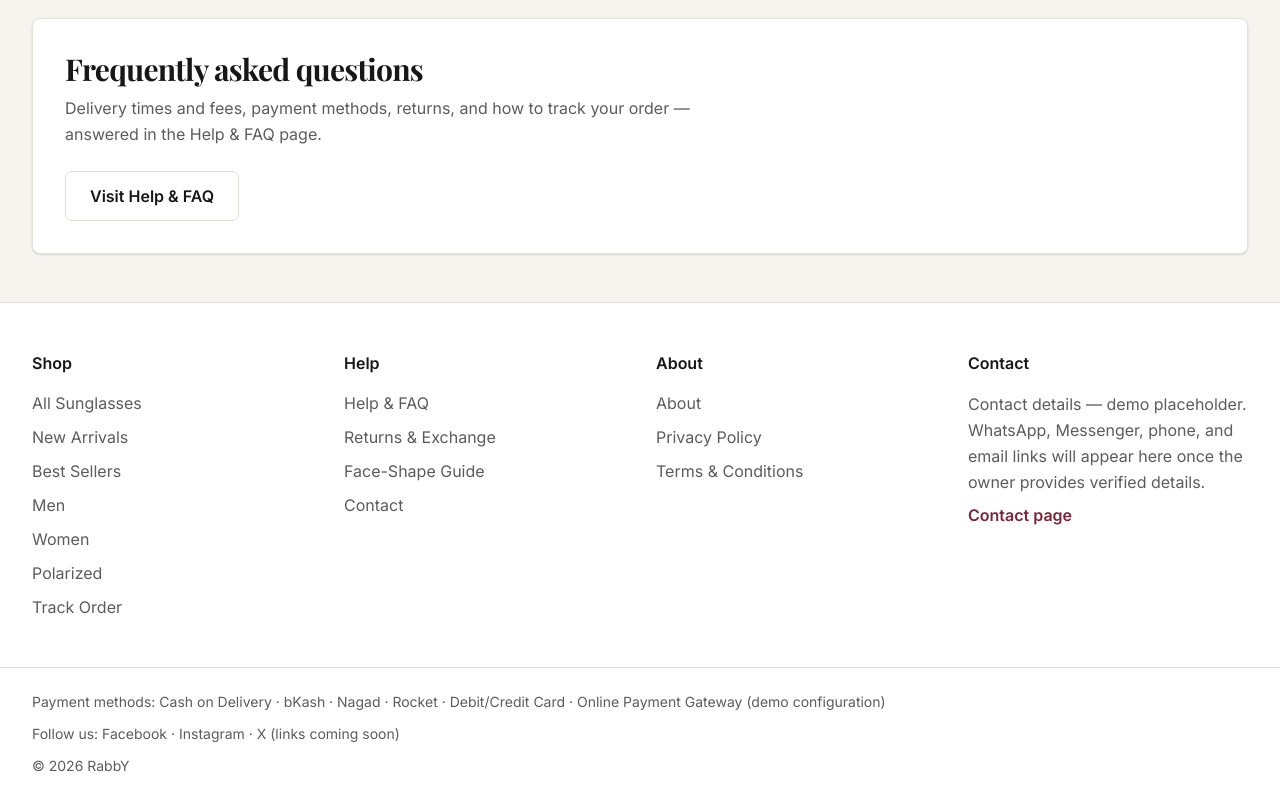
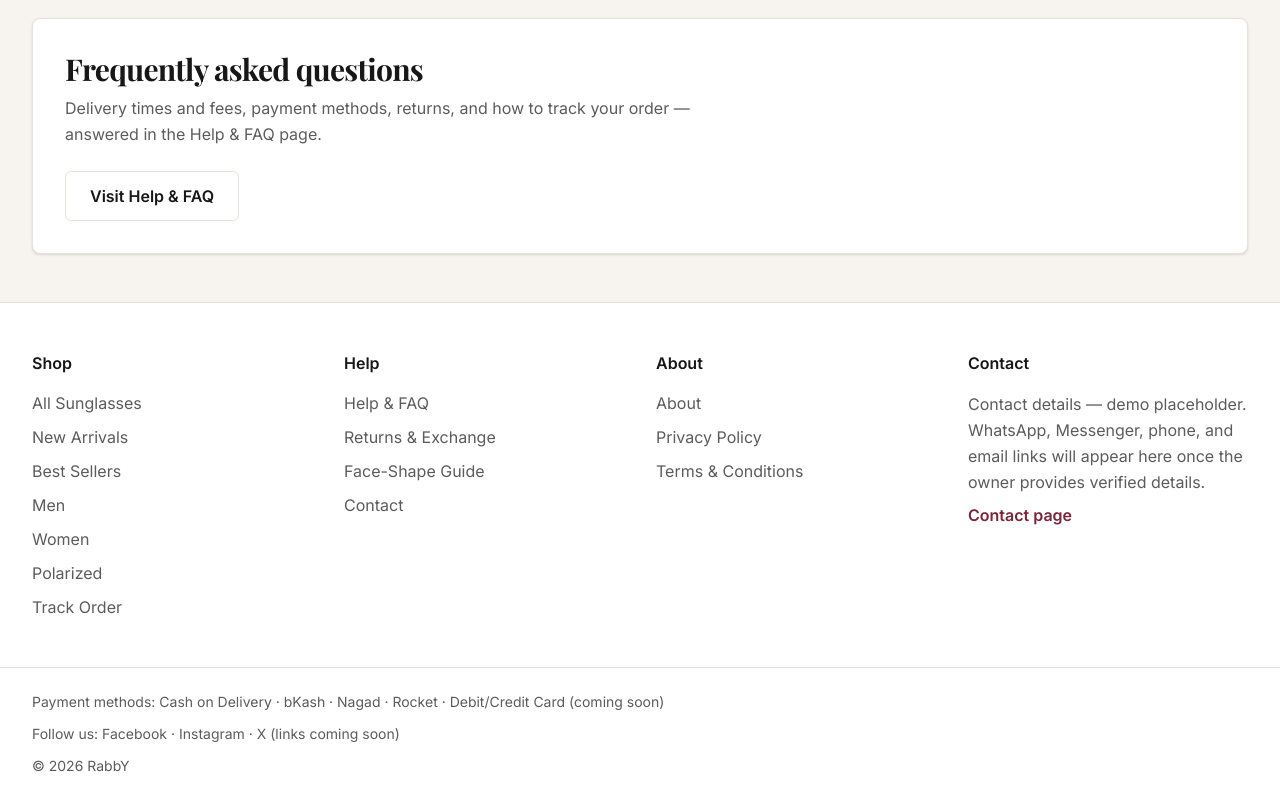
Before and after one commit to rabbyhasanrzs/rabby-ecommerce, a Next.js app: page / in a window 1280 px wide. Shown: the part 1086-1886 px from the top of the page. Built offline with nearby package versions, Linux system fonts and the light colour scheme; no server answers; the database is empty; a web font is replaced by a local one.

Commit message:
S-6: Footer shows Card as coming soon

```diff
--- a/components/site-footer.tsx
+++ b/components/site-footer.tsx
@@ -104,7 +104,7 @@ export default function SiteFooter() {
         <div className="mx-auto flex w-full max-w-7xl flex-col gap-3 px-4 py-6 text-sm text-text-secondary md:px-8">
           <p>
             Payment methods: Cash on Delivery · bKash · Nagad · Rocket ·
-            Debit/Credit Card · Online Payment Gateway (demo configuration)
+            Debit/Credit Card (coming soon)
           </p>
           <p>Follow us: Facebook · Instagram · X (links coming soon)</p>
           <p>
```
Also changed, not shown: 1 other file (tests, documents, lock files or other folders).
